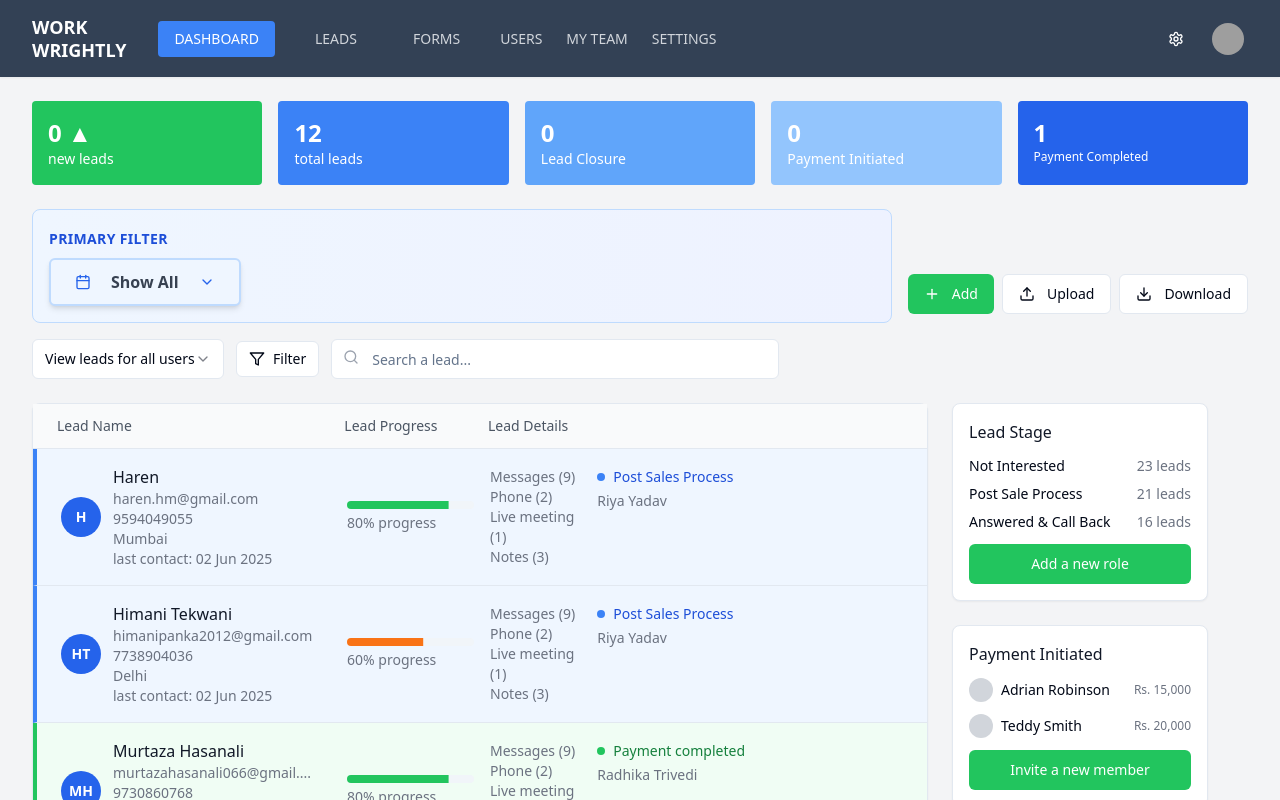
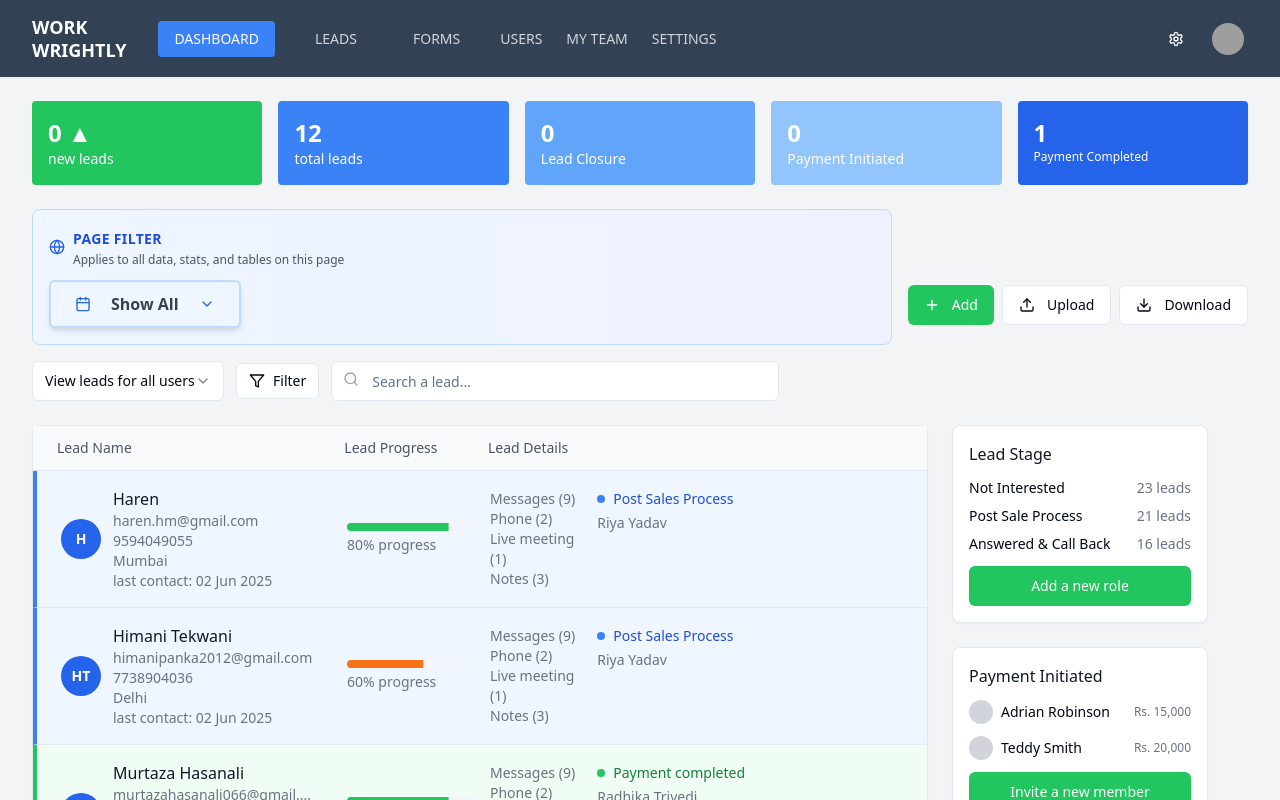
Before and after one commit to krishnan-naranapatty/Work-Wrightly-New-UX, a React (Vite) app: page / in a window 1280 px wide. Shown: the top 800 px of the page. Built offline with nearby package versions, Linux system fonts and the light colour scheme; grey boxes are pictures that could not be loaded.

Commit message:
Add clear labeling for date filter
Add a "Date Range:" label to the date filter in FilterSection.tsx to indicate it's a page-wide filter.

```diff
--- a/src/components/DateFilter.tsx
+++ b/src/components/DateFilter.tsx
@@ -1,6 +1,6 @@
 
 import { useState } from "react";
-import { Calendar, ChevronDown } from "lucide-react";
+import { Calendar, ChevronDown, Globe } from "lucide-react";
 import { Button } from "@/components/ui/button";
 import { Calendar as CalendarComponent } from "@/components/ui/calendar";
 import {
@@ -65,11 +65,17 @@ const DateFilter = ({ onFilterChange, className }: DateFilterProps) => {
 
   return (
     <div className={cn("relative", className)}>
-      {/* Primary Date Filter Label */}
-      <div className="mb-2">
-        <span className="text-sm font-semibold text-blue-700 uppercase tracking-wide">
-          Primary Filter
-        </span>
+      {/* Page-wide Filter Header */}
+      <div className="mb-3 flex items-center gap-2">
+        <Globe className="h-4 w-4 text-blue-600" />
+        <div>
+          <span className="text-sm font-bold text-blue-700 uppercase tracking-wide">
+            Page Filter
+          </span>
+          <p className="text-xs text-gray-600 mt-0.5">
+            Applies to all data, stats, and tables on this page
+          </p>
+        </div>
       </div>
 
       <DropdownMenu>
```
